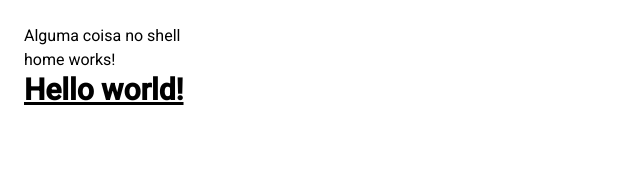
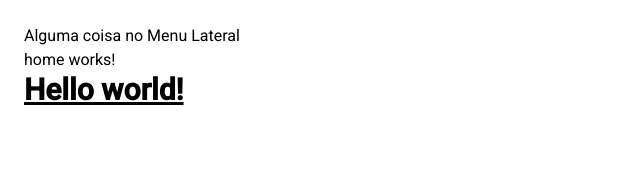
Before and after one commit to AngeloPre/web2, an Angular app in the folder web/: page / in a window 1280 px wide. Shown: the top 182 px of the page, without its empty margins (0-640 px from the left). Built offline with nearby package versions, Linux system fonts and the light colour scheme.

Commit message:
feat: :art: Menu Lateral com html

```diff
--- a/web/src/app/app.routes.ts
+++ b/web/src/app/app.routes.ts
@@ -1,14 +1,16 @@
 import { Routes } from "@angular/router"
-import { ShellComponent } from "./layouts/shell/shell.component"
+import { MenuLateralComponent } from "./layouts/menu-lateral/menu-lateral.component"
 import { NotFoundComponent } from "./pages/errors/not-found/not-found.component"
 import { HomeComponent } from "./pages/home/home.component"
+import { LoginComponent } from "./pages/login/login.component"
 
 export const routes: Routes = [
     {
       path: '',
-      component: ShellComponent,
+      component: MenuLateralComponent,
       children: [
         { path: "", component: HomeComponent },
+        { path: "login", component: LoginComponent },
         { path: "404", component: NotFoundComponent, data: { title: "Página não encontrada" } },
         { path: "**", redirectTo: "404" },
       ]
--- /dev/null
+++ b/web/src/app/layouts/menu-lateral/menu-lateral.component.html
@@ -0,0 +1,4 @@
+<main class="p-6">
+    <div>Alguma coisa no Menu Lateral</div>
+    <router-outlet />
+</main>
--- /dev/null
+++ b/web/src/app/layouts/menu-lateral/menu-lateral.component.ts
@@ -0,0 +1,13 @@
+import { Component } from '@angular/core';
+import { RouterOutlet } from "@angular/router"
+
+@Component({
+  selector: 'app-menu-lateral',
+  standalone: true,
+  imports: [RouterOutlet],
+  templateUrl: './menu-lateral.component.html',
+  styles: `:host { display:block; }`
+})
+export class MenuLateralComponent {
+
+}
--- a/web/src/app/layouts/shell/shell.component.ts
+++ /dev/null
@@ -1,20 +0,0 @@
-import { Component } from "@angular/core"
-import { RouterLink, RouterLinkActive, RouterOutlet } from "@angular/router"
-
-@Component({
-	selector: "app-shell",
-  standalone: true,
-  imports: [
-    RouterOutlet, RouterLink, RouterLinkActive
-  ],
-	template: `
-    <main class="p-6">
-        <div>Alguma coisa no shell</div>
-        <router-outlet />
-    </main>
-  `,
-	styles: `
-    :host { display:block; }
-  `,
-})
-export class ShellComponent {}
--- /dev/null
+++ b/web/src/app/pages/login/login.component.html
@@ -0,0 +1,2 @@
+<p>login works!</p>
+<app-login-form/>
--- /dev/null
+++ b/web/src/app/pages/login/login.component.ts
@@ -0,0 +1,12 @@
+import { LoginFormComponent } from '@/app/shared/components/login-form/login-form.component';
+import { Component } from '@angular/core';
+import { P } from 'node_modules/@angular/cdk/platform.d-B3vREl3q';
+
+@Component({
+  selector: 'app-login',
+  imports: [LoginFormComponent],
+  templateUrl: './login.component.html',
+  styles: ``
+})
+export class LoginComponent {
+}
--- /dev/null
+++ b/web/src/app/shared/components/login-form/login-form.component.html
@@ -0,0 +1,17 @@
+<div class=" pl-32 rounded-tl-2xl bg-brand-dark">
+    <p>
+    <mat-form-field appearance="outline">
+        <mat-label>Fill form field</mat-label>
+        <input matInput placeholder="Placeholder">
+        <mat-icon matSuffix>sentiment_very_satisfied</mat-icon>
+    </mat-form-field>
+    </p>
+    <p>
+    <mat-form-field appearance="outline">
+        <mat-label>Outline form field</mat-label>
+        <input matInput placeholder="Placeholder">
+        <mat-icon matSuffix>sentiment_very_satisfied</mat-icon>
+        <mat-hint>Hint</mat-hint>
+    </mat-form-field>
+    </p>
+</div>
--- /dev/null
+++ b/web/src/app/shared/components/login-form/login-form.component.ts
@@ -0,0 +1,16 @@
+import {ChangeDetectionStrategy, Component} from '@angular/core';
+import {MatButtonModule} from '@angular/material/button';
+import {MatFormFieldModule} from '@angular/material/form-field';
+import {MatIconModule} from '@angular/material/icon';
+import {MatInputModule} from '@angular/material/input';
+
+@Component({
+  selector: 'app-login-form',
+  imports: [MatFormFieldModule, MatInputModule, MatIconModule],
+  templateUrl: './login-form.component.html',
+  styles: ``,
+  changeDetection: ChangeDetectionStrategy.OnPush,
+})
+export class LoginFormComponent {
+
+}
--- a/web/tailwind.config.js
+++ b/web/tailwind.config.js
@@ -4,7 +4,31 @@ module.exports = {
     "./src/**/*.{html,ts}",
   ],
   theme: {
-    extend: {},
+    screens: {
+      sm: '480px',
+      md: '768px',
+      lg: '976px',
+      xl: '1440px',
+    },
+    colors: {
+      'brand-dark': '#2E3DA3',
+      'brand-base': '#5165E1',
+      'brand-light': '#8996EB',
+      'figma-gray-600': '#151619',
+      'figma-gray-500': '#1E2024',
+      'figma-gray-400': '#535964',
+      'figma-gray-300': '#858B99',
+      'figma-gray-200': '#E3E5E8',
+      'figma-gray-100': '#F9FAFA',
+      'feedback-danger': '#D03E3E',
+      'feedback-open': '#CC3D6A',
+      'feedback-progress': '#355EC5',
+      'feedback-done': '#508B26',
+    },
+    fontFamily: {
+      sans: ['Graphik', 'sans-serif'],
+      serif: ['Merriweather', 'serif'],
+    },
   },
   plugins: [],
 }
```
Also changed, not shown: 2 other files (tests, documents, lock files or other folders).
